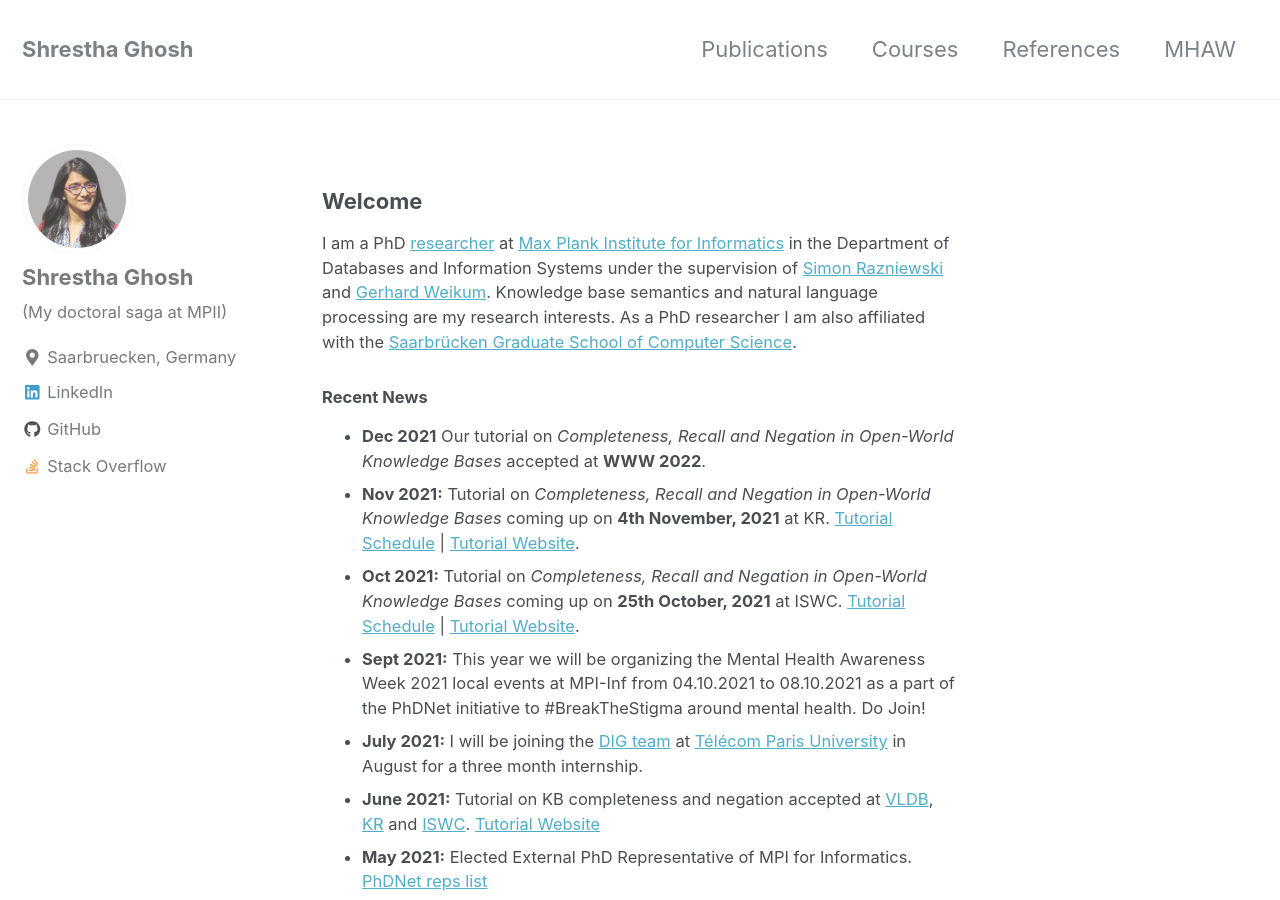
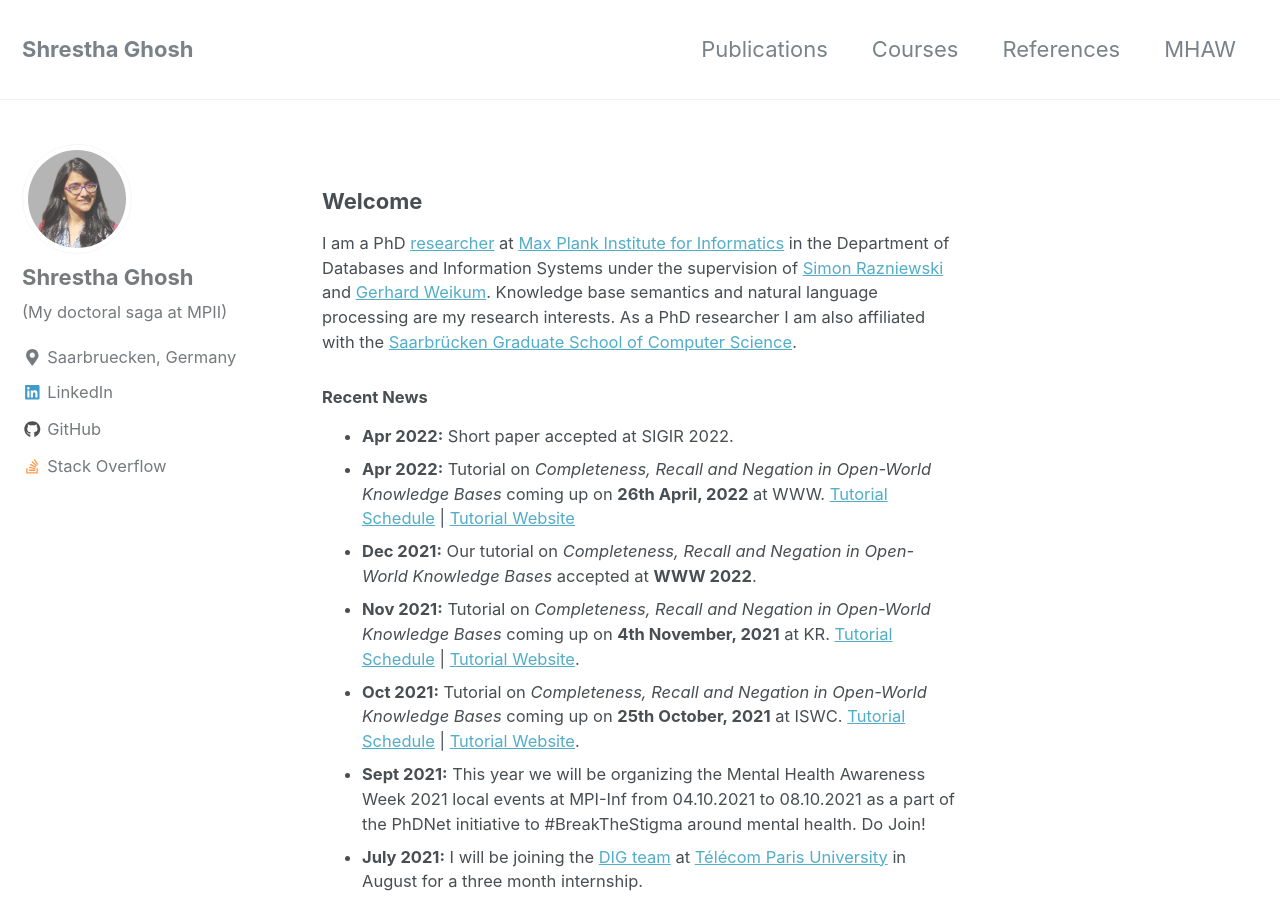
Before and after one commit to ghoshs/ghoshs.github.io, a Jekyll site: the page built from index.html, in a window 1280 px wide and 900 px high. Built offline with Jekyll 4.4.1, drawn with Linux system fonts in a browser that asks for light colours; nearby versions of some CDN libraries; the list of posts is cut into pages by our own code.

Commit message:
update recent news

```diff
--- a/_layouts/home.html
+++ b/_layouts/home.html
@@ -14,7 +14,13 @@ layout: archive
 
 <ul class="small">
   <li>
-    <strong>Dec 2021</strong> Our tutorial on <i>Completeness, Recall and Negation in Open-World Knowledge Bases</i> accepted at <strong>WWW 2022</strong>.
+    <strong>Apr 2022:</strong> Short paper accepted at SIGIR 2022.
+  </li>
+  <li>
+    <strong>Apr 2022:</strong> Tutorial on <i>Completeness, Recall and Negation in Open-World Knowledge Bases</i> coming up on <strong>26th April, 2022</strong> at WWW. <a href="https://www2022.thewebconf.org/tutorials/">Tutorial Schedule</a> | <a href="https://www.mpi-inf.mpg.de/www-2022-tutorial">Tutorial Website</a>
+  </li>
+  <li>
+    <strong>Dec 2021:</strong> Our tutorial on <i>Completeness, Recall and Negation in Open-World Knowledge Bases</i> accepted at <strong>WWW 2022</strong>.
   </li>
   <li>
     <strong>Nov 2021:</strong> Tutorial on <i>Completeness, Recall and Negation in Open-World Knowledge Bases</i> coming up on <strong>4th November, 2021</strong> at KR. <a href="https://kr2021.kbsg.rwth-aachen.de/static/program/4/">Tutorial Schedule</a> | <a href="https://www.mpi-inf.mpg.de/kr-2021-tutorial">Tutorial Website</a>.
```
